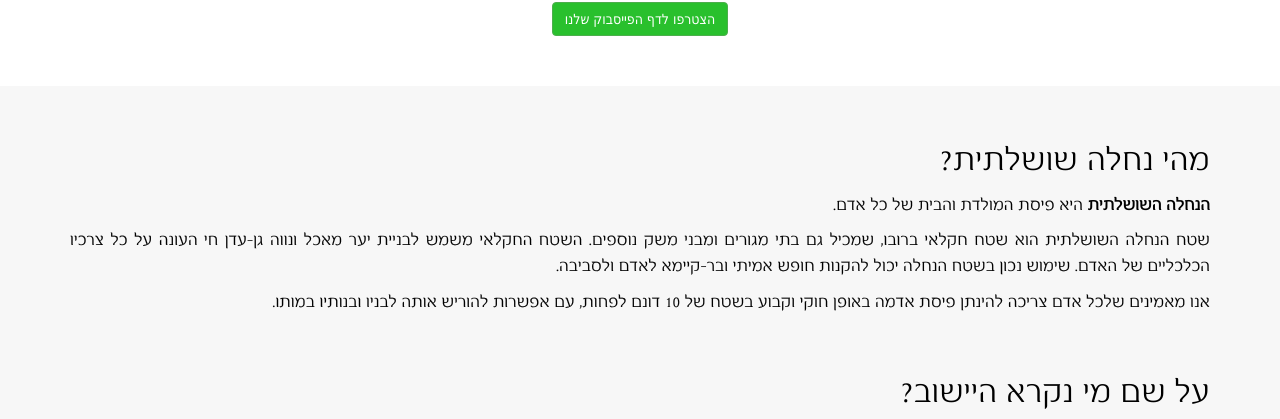
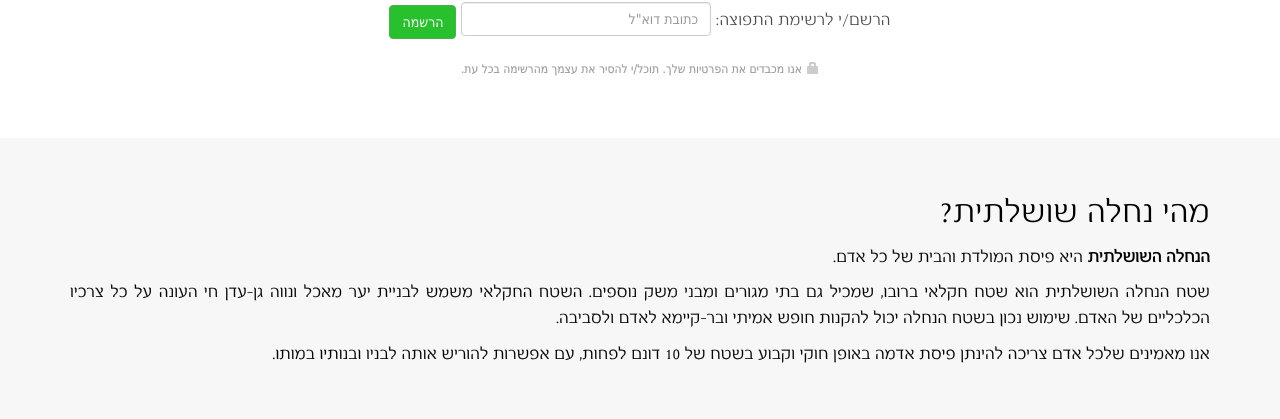
Before and after one commit to moshest/anastasia.org.il, a plain HTML site: page index.html in a window 1280 px wide. Shown: the part 681-1100 px from the top of the page. Drawn offline with nearby package versions, Linux system fonts and the light colour scheme.

Commit message:
readd mail list sign up form

```diff
--- a/index.html
+++ b/index.html
@@ -53,18 +53,19 @@ script(src='//oss.maxcdn.com/libs/bootstrap-3.3/js/respond.min.js')
 </div>
 <div id="maillist">
   <div class="container"><a name="maillist"></a>
-    <!--<form action="/maillist" method="post" data-validate="true" class="form-inline">-->
+    <form
+      action="https://anastasia.us10.list-manage.com/subscribe/post?u=6c4f67940fccde77e65be1ab2&amp;id=83fa74ecb6" method="post" class="form-inline" target="_blank">
       <h2>להצטרפות
       וקבלת עדכונים על הקמת היישוב</h2>
-      <a href="https://www.facebook.com/anastasia.org.il" target="_blank" class="btn btn-success">
-        הצטרפו לדף הפייסבוק שלנו</a>
-      <!--<div class="form-group"><label for="maillist-email">הרשם/י לרשימת התפוצה:</label> <input-->
-        <!--id="maillist-email" type="email" name="email" required="true" placeholder="כתובת דוא&quot;ל"-->
-        <!--class="form-control"></div>-->
-      <!--<button type="submit" class="btn btn-success">הרשמה</button>-->
-      <!--<p class="terms"><span class="glyphicon glyphicon-lock"></span>אנו מכבדים את הפרטיות שלך.-->
-        <!--תוכל/י להסיר את עצמך מהרשימה בכל עת.</p>-->
-    <!--</form>-->
+      <div class="form-group"><label for="maillist-email">הרשם/י לרשימת התפוצה:</label> <input
+        id="maillist-email" type="email" name="EMAIL" required placeholder="כתובת דוא&quot;ל"
+        class="form-control"></div>
+      <button type="submit" class="btn btn-success">הרשמה</button>
+      <input type="text" name="b_6c4f67940fccde77e65be1ab2_83fa74ecb6" tabindex="-1" value=""
+             class="hidden" />
+      <p class="terms"><span class="glyphicon glyphicon-lock"></span>אנו מכבדים את הפרטיות שלך.
+        תוכל/י להסיר את עצמך מהרשימה בכל עת.</p>
+    </form>
   </div>
 </div>
 <div id="main" class="bg">
```
